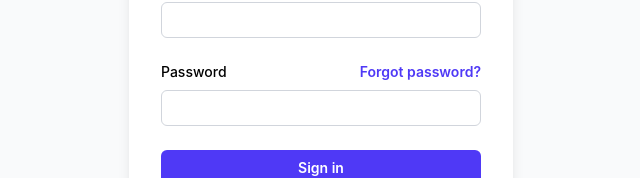
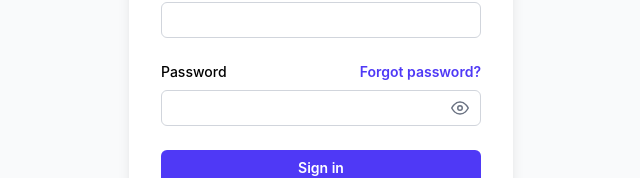
Before and after one commit to Limuel17/E-N-T-EASY-ARCHIVE, a React (Vite) app in the folder frontend/: page /login in a window 1280 px wide. Shown: the part 396-574 px from the top of the page, without its empty margins (319-959 px from the left). Built offline with nearby package versions, Linux system fonts and the light colour scheme.

Commit message:
fix login

```diff
--- a/frontend/src/page/Login.jsx
+++ b/frontend/src/page/Login.jsx
@@ -3,11 +3,13 @@ import { useState } from "react";
 import CircularProgress from "@mui/material/CircularProgress";
 import axios from "axios";
 import { useNavigate } from "react-router";
+import { FiEye, FiEyeOff } from "react-icons/fi";
 import { useAuth } from "../context/AuthContext.jsx";
 
 const Login = () => {
-  const [email, setMail] = useState("");
+  const [email, setEmail] = useState("");
   const [password, setPassword] = useState("");
+  const [showPassword, setShowPassword] = useState(false);
   const [error, setError] = useState("");
   const [loading, setLoading] = useState(false);
 
@@ -26,13 +28,8 @@ const Login = () => {
         password,
       });
 
-      console.log(response.data);
-
       if (response.data.success) {
-        await login(
-          response.data.user,
-          response.data.token
-        );
+        await login(response.data.user, response.data.token);
 
         if (response.data.user.role === "admin") {
           navigate("/admin/dashboard");
@@ -59,11 +56,12 @@ const Login = () => {
   return (
     <div className="flex min-h-screen flex-col items-center justify-center bg-gray-50 px-6 py-12 lg:px-8">
       <div className="w-full rounded-lg bg-white p-8 shadow-lg sm:max-w-sm">
+
         {/* Logo */}
         <div className="text-center">
           <img
             src="https://tailwindcss.com/plus-assets/img/logos/mark.svg?color=indigo&shade=500"
-            alt="Your Company"
+            alt="E-N-T EASY ARCHIVE"
             className="mx-auto h-10 w-auto"
           />
 
@@ -74,10 +72,8 @@ const Login = () => {
 
         {/* Form */}
         <div className="mt-10">
-          <form
-            onSubmit={handleSubmit}
-            className="space-y-6"
-          >
+          <form onSubmit={handleSubmit} className="space-y-6">
+
             {/* Email */}
             <div>
               <label
@@ -95,7 +91,7 @@ const Login = () => {
                   required
                   autoComplete="email"
                   value={email}
-                  onChange={(e) => setMail(e.target.value)}
+                  onChange={(e) => setEmail(e.target.value)}
                   className="block w-full rounded-md bg-white px-3 py-2 text-base text-black outline-1 -outline-offset-1 outline-gray-300 placeholder:text-gray-500 focus:outline-2 focus:-outline-offset-2 focus:outline-indigo-500 sm:text-sm"
                 />
               </div>
@@ -121,19 +117,36 @@ const Login = () => {
                 </div>
               </div>
 
-              <div className="mt-2">
+              <div className="relative mt-2">
                 <input
                   id="password"
-                  type="password"
+                  type={showPassword ? "text" : "password"}
                   name="password"
                   required
                   autoComplete="current-password"
                   value={password}
-                  onChange={(e) =>
-                    setPassword(e.target.value)
+                  onChange={(e) => setPassword(e.target.value)}
+                  className="block w-full rounded-md bg-white px-3 py-2 pr-10 text-base text-black outline-1 -outline-offset-1 outline-gray-300 placeholder:text-gray-500 focus:outline-2 focus:-outline-offset-2 focus:outline-indigo-500 sm:text-sm"
+                />
+
+                <button
+                  type="button"
+                  onClick={() =>
+                    setShowPassword((previous) => !previous)
                   }
-                  className="block w-full rounded-md bg-white px-3 py-2 text-base text-black outline-1 -outline-offset-1 outline-gray-300 placeholder:text-gray-500 focus:outline-2 focus:-outline-offset-2 focus:outline-indigo-500 sm:text-sm"
-                />
+                  className="absolute inset-y-0 right-0 flex items-center px-3 text-gray-500 transition-colors hover:text-indigo-600"
+                  aria-label={
+                    showPassword
+                      ? "Hide password"
+                      : "Show password"
+                  }
+                >
+                  {showPassword ? (
+                    <FiEyeOff size={18} />
+                  ) : (
+                    <FiEye size={18} />
+                  )}
+                </button>
               </div>
             </div>
 
@@ -144,12 +157,12 @@ const Login = () => {
               </p>
             )}
 
-            {/* Button */}
+            {/* Sign In Button */}
             <div>
               <button
                 type="submit"
                 disabled={loading}
-                className="flex w-full items-center justify-center gap-2 rounded-md bg-indigo-600 px-3 py-2 text-sm font-semibold text-white hover:bg-indigo-500 disabled:cursor-not-allowed disabled:opacity-70"
+                className="flex w-full items-center justify-center gap-2 rounded-md bg-indigo-600 px-3 py-2 text-sm font-semibold text-white transition-colors hover:bg-indigo-500 disabled:cursor-not-allowed disabled:opacity-70"
               >
                 {loading ? (
                   <>
```
